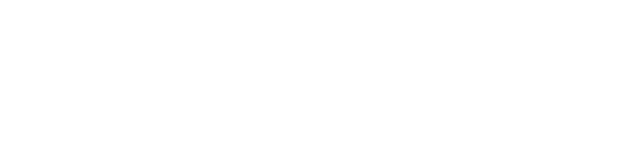
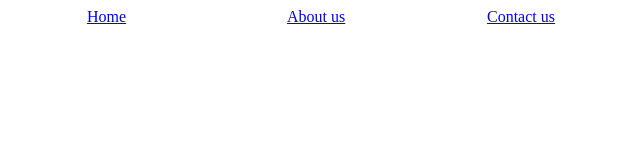
Before and after one commit to acciojob/semantic-navbar-and-videos-Akshaybaisware, a website: page main.html in a window 1280 px wide. Shown: the whole page, without its empty margins (253-893 px from the left). Drawn offline with Linux system fonts and the light colour scheme.

Commit message:
created a submission

```diff
--- a/main.html
+++ b/main.html
@@ -7,6 +7,11 @@
 </head>
 
 <body>
+	<nav>
+		  <a href="https://course.acciojob.com/open-web-editor?question=d8fe6489-7ea4-41a0-8713-9030d53ae460">Home</a>
+		 <a href="https://course.acciojob.com/open-web-editor?question=d8fe6489-7ea4-41a0-8713-9030d53ae460">About us</a>
+		 <a href="https://course.acciojob.com/open-web-editor?question=d8fe6489-7ea4-41a0-8713-9030d53ae460">Contact us</a>
+	</nav>
 	<!-- the entire body must be written by student -->
     <script type="text/javascript" src="./script.js">
 </script>
--- a/styles.css
+++ b/styles.css
@@ -1,2 +1,12 @@
 
 /* Your CSS Code here. */
+nav{
+	display:flex;
+	flex-flow:no wrap;
+	justify-content:center;
+
+
+}
+a{
+	width:200px;
+}
```
